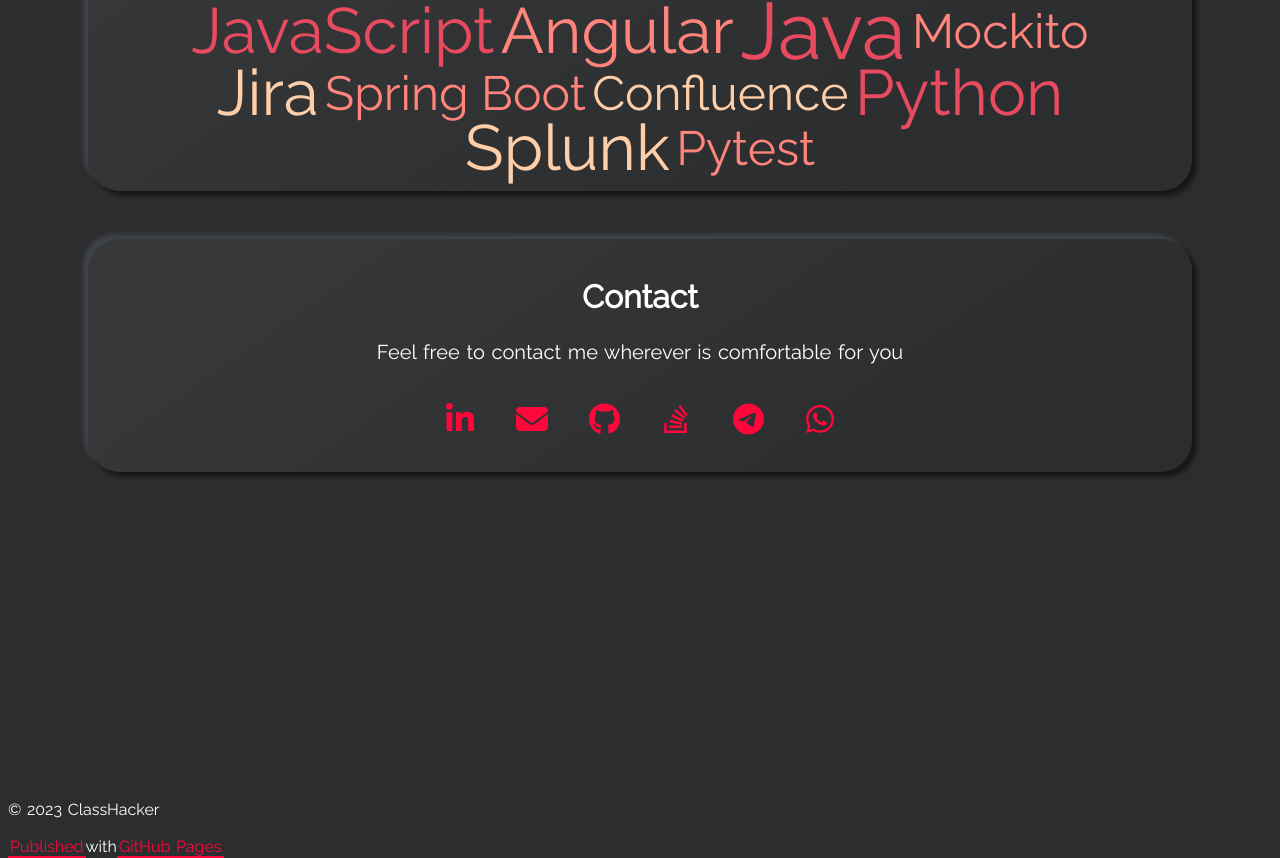
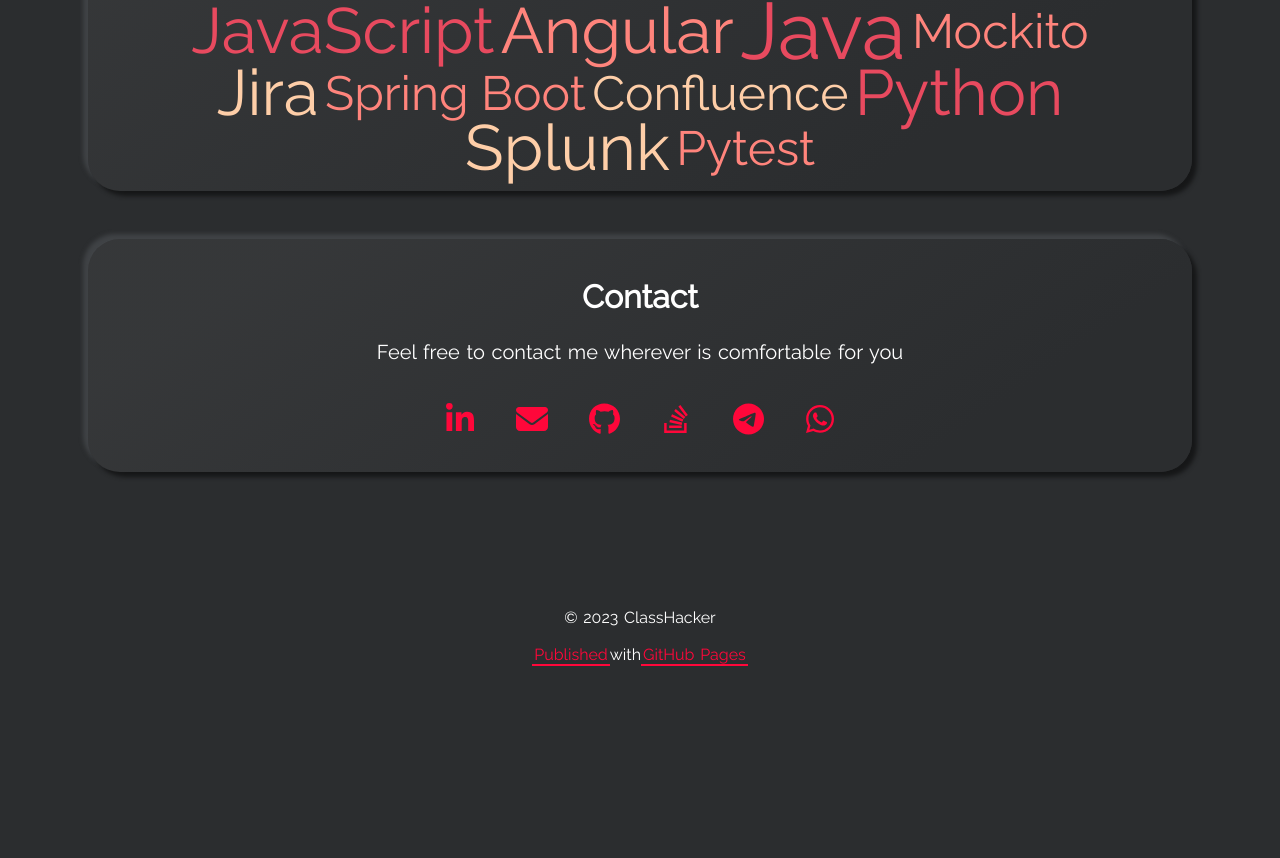
Before and after one commit to ClassHacker/classhacker.github.io, a React (Create React App) app: page / in a window 1280 px wide. Shown: the part 2089-2947 px from the top of the page. After the commit the page ends 2787 px from the top, so only its background shows below. Built offline with nearby package versions, Linux system fonts and the light colour scheme; what react-animations would draw is missing.

Commit message:
Added style for footer

```diff
--- a/src/App.scss
+++ b/src/App.scss
@@ -76,6 +76,24 @@ p {
 .highlight-title {
   color: $primary-color;
   text-shadow: 0.25rem 0.25rem 0.25rem $primary-color;
+}
+
+// Footer
+.footer {
+  background: $bg-color;
+  color: $text-color;
+  margin: 0.5rem;
+  padding: 1rem;
+  text-align: center;
+}
+.footer a {
+  color: $primary-color;
+
+  &:hover,
+  &:focus {
+    background: $bg-color;
+    color: $text-color;
+  }
 }
 
 .landing-icons {
@@ -282,6 +300,7 @@ p {
 
 .layout {
   margin: 10rem 0.5rem;
+  margin-bottom: -2rem;
   max-width: $large-screen;
   padding: 0.5rem 0.5rem;
 }
@@ -563,6 +582,7 @@ p {
 @media only screen and (min-width: $small-screen) {
   .layout {
     margin: 12.5rem auto;
+    margin-bottom: -2rem;
     padding: 2rem 2rem;
   }
   .layout .card .subtitle {
```
